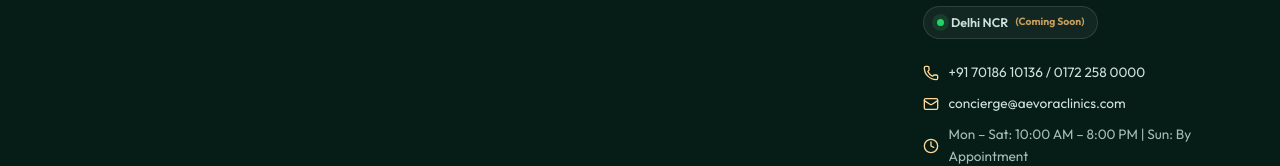
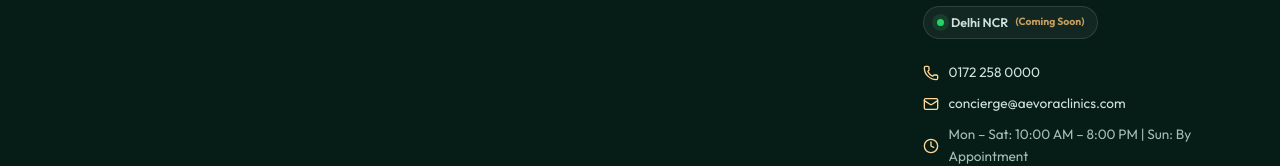
Before and after one commit to agoel1519/client, a React (Vite) app: page / in a window 1280 px wide. Shown: the part 8855-9021 px from the top of the page. Built offline with nearby package versions, Linux system fonts and the light colour scheme; a web font is replaced by a local one.

Commit message:
Remove old contact phone number from footer

```diff
--- a/src/components/Footer.jsx
+++ b/src/components/Footer.jsx
@@ -192,7 +192,7 @@ const Footer = () => {
             <div className="footer-direct-contact">
               <div className="contact-row">
                 <Phone size={16} className="contact-icon" />
-                <a href="tel:+917018610136">+91 70186 10136 / 0172 258 0000</a>
+                <a href="tel:01722580000">0172 258 0000</a>
               </div>
               <div className="contact-row">
                 <Mail size={16} className="contact-icon" />
```
